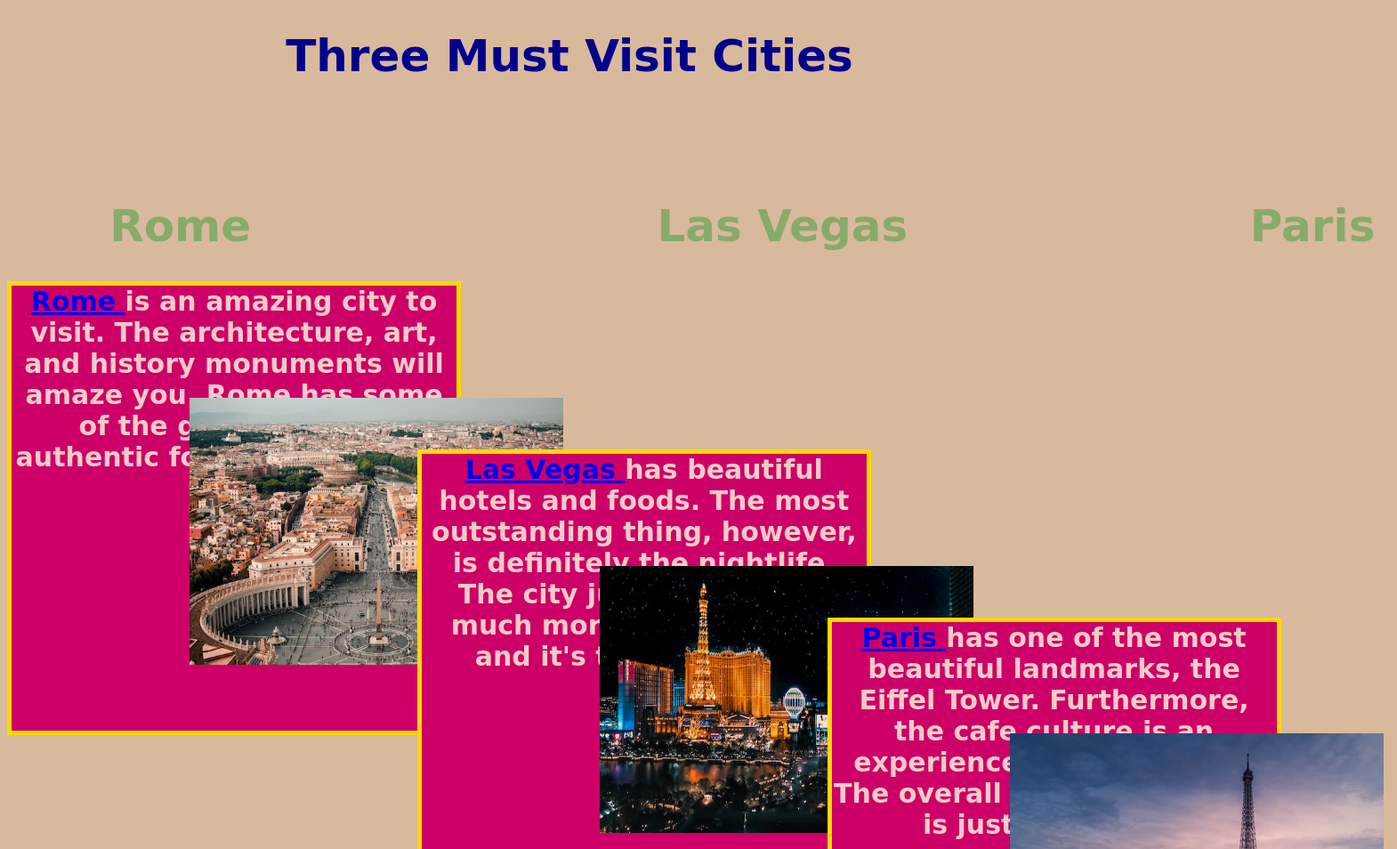
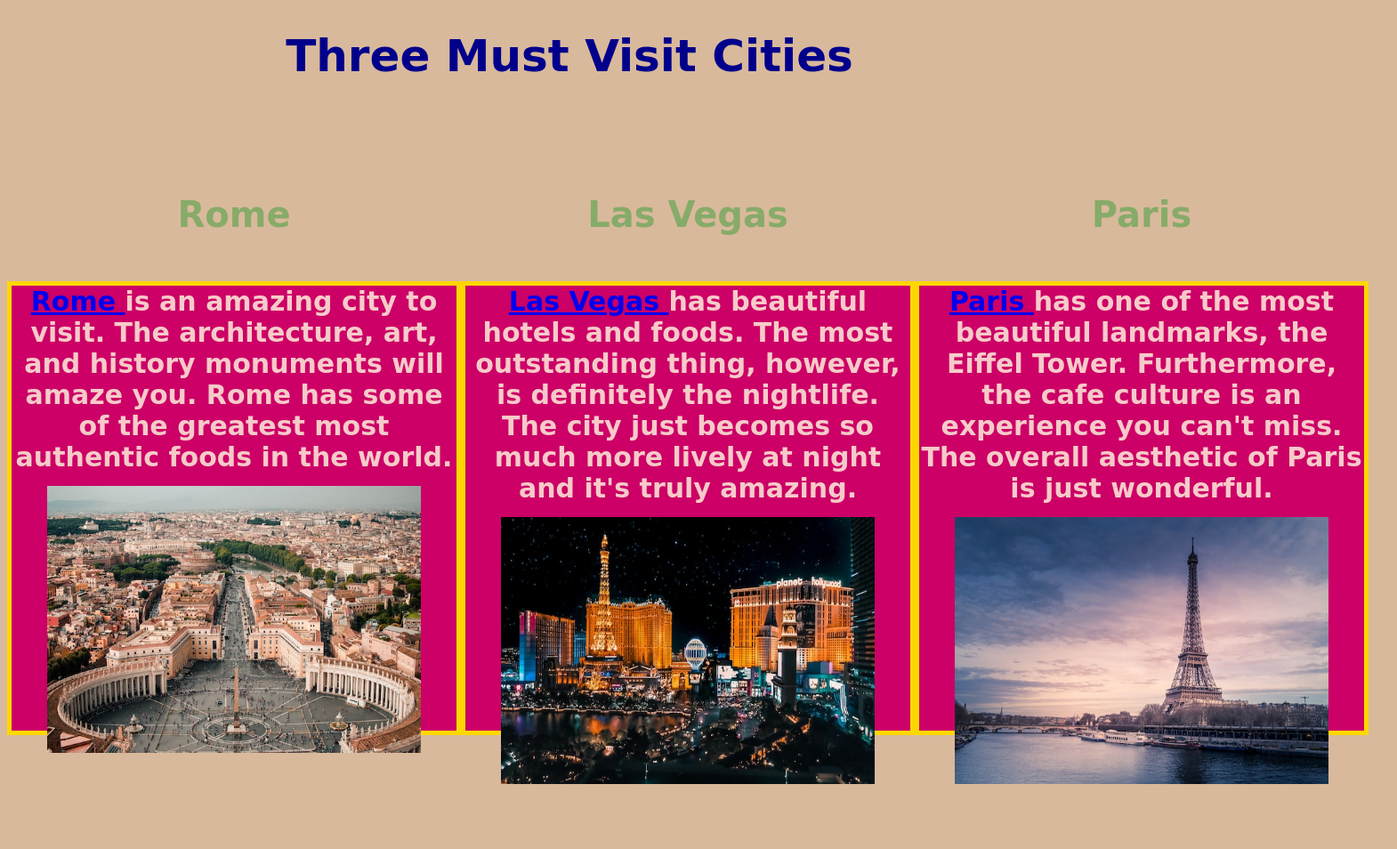
Before and after one commit to staten-island-tech/css-blogpost-project-timothyd93, a plain HTML site: page index.html in a window 1280 px wide. Shown: the top 954 px of the page at 89% size, 1570 px wide, since content can reach past the window. After the commit the page ends 903 px from the top, so only its background shows below. Drawn offline with Linux system fonts and the light colour scheme; a web font is replaced by a local one.

Commit message:
blogpost project

```diff
--- a/index.html
+++ b/index.html
@@ -15,34 +15,34 @@
   </head>
   <body>
     <h1 class="main-header" id="id">Three Must Visit Cities</h1>
-    <div class="city">
-      <h1 class="city1">Rome</h1>
-      <h1 class="city2">Las Vegas</h1>
-      <h1 class="city3">Paris</h1>
-    </div>
+    <div class="container">
     <div class="cityinfo">
+      <h1 class="cityname">Rome</h1>
       <h2 class="cityinfo1">
         <a href=https://en.wikipedia.org/wiki/Rome> Rome </a>
         is an amazing city to visit. The architecture, art, and history
         monuments will amaze you. Rome has some of the greatest most authentic
         foods in the world.
+        <img src="./img/rome.jpg" alt="Rome" class="rome"/>
       </h2>
-      <img src="./img/rome.jpg" alt="Rome" class="rome"/>
     </div>
     <div class="cityinfo">
-      <h2 class="cityinfo2">
+      <h1 class="cityname">Las Vegas</h1>
+      <h2 class="cityinfo1">
         <a href="https://en.wikipedia.org/wiki/Las_Vegas">Las Vegas </a>
         has beautiful hotels and foods. The most outstanding thing, however, is definitely the nightlife. The city just becomes so much more lively at night and it's truly amazing.
+        <img src="./img/vegas.jpg" alt="Las Vegas" class="vegas" />
       </h2>
-      <img src="./img/vegas.jpg" alt="Las Vegas" class="vegas" />
     </div>
     <div class="cityinfo">
-      <h2 class="cityinfo3">
+      <h1 class="cityname">Paris</h1>
+      <h2 class="cityinfo1">
         <a href="https://en.wikipedia.org/wiki/Paris">Paris
         </a>
         has one of the most beautiful landmarks, the Eiffel Tower. Furthermore, the cafe culture is an experience you can't miss. The overall aesthetic of Paris is just wonderful.
-      </h2>
-      <img src="./img/paris.jpg" alt="Paris" class="paris" />
+      <img src="./img/paris.jpg" alt="Paris" class="paris" /></h2>
     </div>
+  </div>
+
   </body>
 </html>
--- a/style.css
+++ b/style.css
@@ -11,9 +11,9 @@ img {
   color: #f7cac9;
   text-align: center;
   display: flex;
-  flex-direction: row;
+  flex-direction: column;
   font-size: 20px;
-  position: relative;
+
 }
 #id {
   color: #00008b;
@@ -23,70 +23,38 @@ img {
   margin-bottom: 100px;
 }
 .cityinfo1 {
-  position: relative;
+
   border: 5px solid gold;
   height: 500px;
   width: 500px;
   background-color: #c06;
 }
-.cityinfo2 {
-  position: relative;
-  border: 5px solid gold;
-  height: 500px;
-  width: 500px;
-  background-color: #c06;
-  left: 36vw;
-  bottom: 29vw;
-}
-.cityinfo3 {
-  position: relative;
-  border: 5px solid gold;
-  height: 500px;
-  width: 500px;
-  background-color: #c06;
-  left: 72vw;
-  bottom: 58vw;
-}
-.city1 {
-  position: relative;
-  left: 9vw;
-  width: 500px;
-}
-.city2 {
-  position: relative;
-  left: 18vw;
-  width: 500px;
-}
-.city3 {
-  position: relative;
-  left: 31vw;
-}
-.city {
-  color: #87ab69;
-  display: flex;
-  flex-direction: row;
-  position: relative;
-  height: 100px;
+
+.cityname {
+display: flex;
+flex-direction: column;
+color: #87ab69;
+font-size: 40px;
 }
 
 .rome {
   height: 300px;
   width: 420px;
-  position: relative;
-  right: 25vw;
-  top: 11vw;
+
+
 }
 .vegas {
   height: 300px;
   width: 420px;
-  position: relative;
-  left: 11vw;
-  bottom: 18vw;
+
 }
 .paris {
   height: 300px;
   width: 420px;
-  position: relative;
-  left: 47vw;
-  bottom: 47vw;
+
 }
+.container {
+  height:100%;
+  display:flex;
+justify-content: space-evenly;
+}
```
